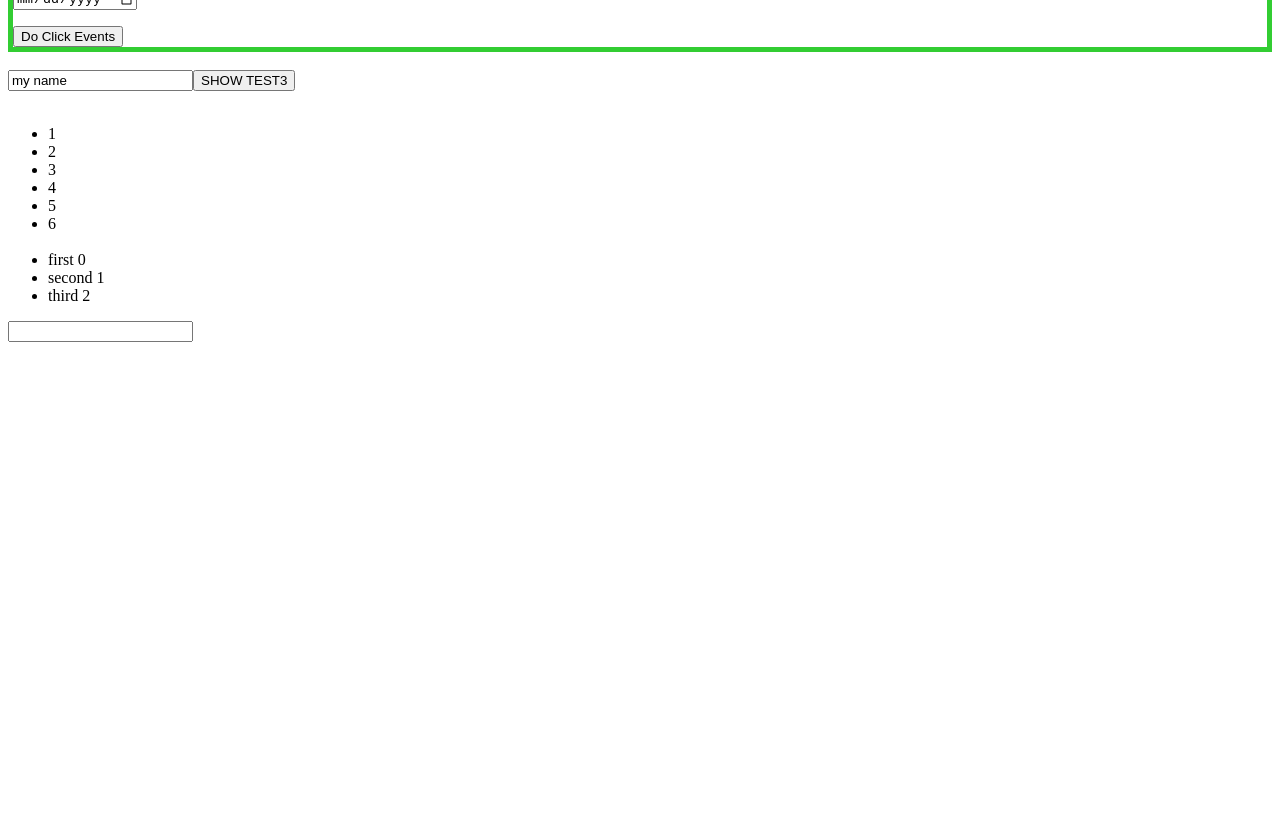
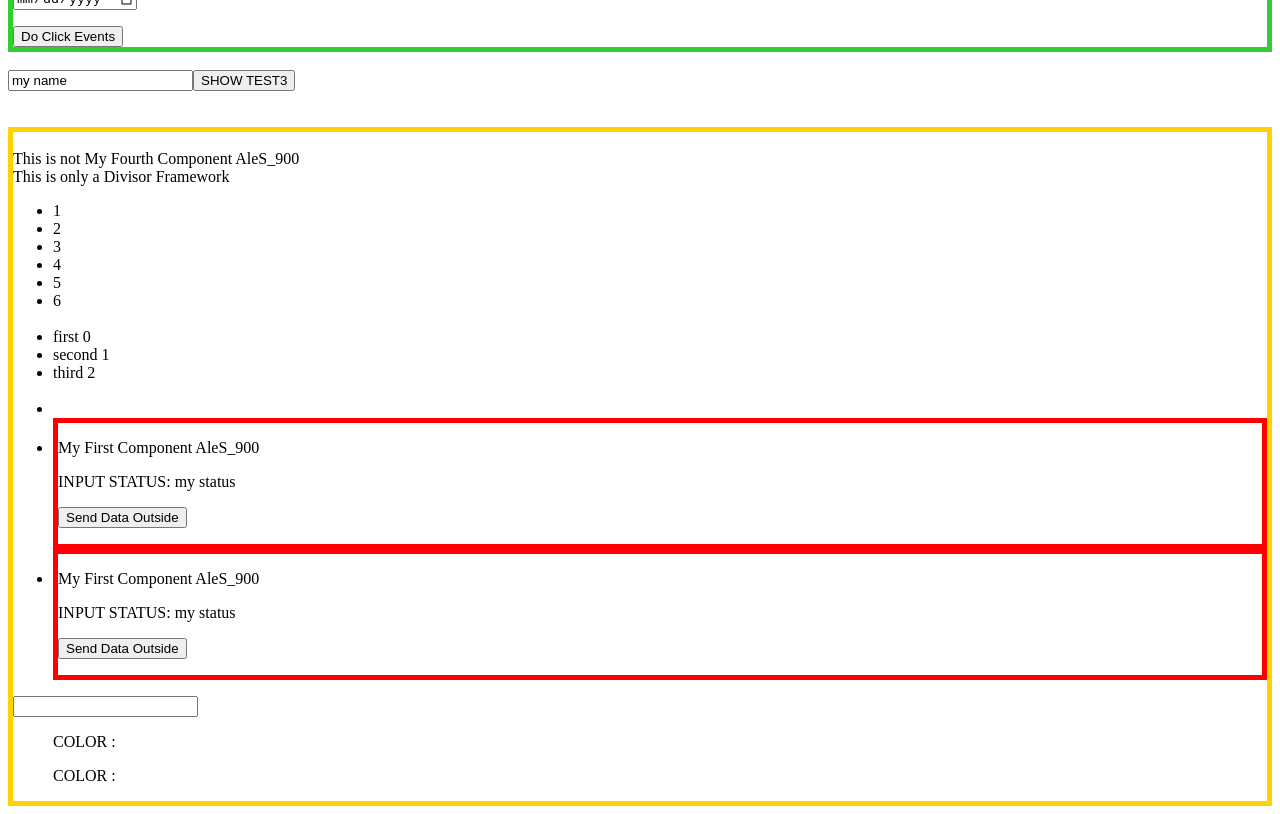
Before and after one commit to AleS900/angular-course-2021, an Angular app: page / in a window 1280 px wide. Shown: the part 480-1294 px from the top of the page. Before the commit the page ends 838 px from the top, so only its background shows below. Built offline with nearby package versions, Linux system fonts and the light colour scheme.

Commit message:
08/11/2021 working with ngFor, ngIf and ngSwith

```diff
--- a/src/app/app.component.html
+++ b/src/app/app.component.html
@@ -2,11 +2,8 @@
 <savc-comp [status]="myStatus" (onSendData)="printDataSantiagoComp($event)">
 </savc-comp><br>
 
-<app-test2
-    name="Alejandro( Juan )"
-    lastName="Céspedes (Gutiérrez)"
-    (onGeneralDataCORRECTED)="printDataExercise5Corrected($event)"
-    (onGeneralData)="printDataExercise5($event)">
+<app-test2 name="Alejandro( Juan )" lastName="Céspedes (Gutiérrez)"
+    (onGeneralDataCORRECTED)="printDataExercise5Corrected($event)" (onGeneralData)="printDataExercise5($event)">
 </app-test2><br>
 
 <input type="text" [(ngModel)]="myNameTest">
@@ -29,16 +26,21 @@
 -->
 <!--div *ngIf = "sw" -->
 <div [hidden]="sw">
-    <savc-comp3
-        [name]="myNameTest">
+    <savc-comp3 [name]="myNameTest">
     </savc-comp3>
-</div>
+</div><br>
 
+
+<div style="border: 5px #FFD200 solid;">
+    <br>
+    This is not My Fourth Component AleS_900<br>
+    This is only a Divisor Framework
     <!--
         ngFor: genera una repiticíon de elementos/
-    coponentes dada ua condición
+        coponentes dada una condición
     -->
     <ul>
+        <!--EJEMPLO 1 NGFOR-->
         <li *ngFor="let item of [1,2,3,4,5,6]">{{item}}</li>
         <!--
              Donde item es una el nombre de nuestra
@@ -51,20 +53,60 @@
         <li>third</li>
         -->
         <br>
+
+        <!--EJEMPLO 2 NGFOR-->
         <li *ngFor="let item of ['first','second','third']; let i = index">
             {{item}} {{i}}
+        </li><br>
+
+        <!--EJEMPLO 3 NGFOR-->
+        <li *ngFor="let item of ['first','second','third']">
+            <savc-comp [status]="myStatus" (onSendData)="printDataSantiagoComp($event)" *ngIf="item !== 'first'">
+            </savc-comp>
         </li>
     </ul>
 
-
-<input type="text" [(ngModel)]="color">
+    <!--
+        ngSwitch: genera un componente cuando
+        recibe la entrada adecuada
+    -->
+    <!--EJEMPLO 1 NGSWITCH-->
+    <input type="text" [(ngModel)]="color" >
     <ul [ngSwitch]="color">
+        COLOR :
         <li *ngSwitchCase="'red'">RED</li>
         <li *ngSwitchCase="'yellow'">YELLOW</li>
         <li *ngSwitchCase="'blue'">BLUE</li>
+        <li *ngSwitchCase="'green'">GREEN</li>
         <li *ngSwitchCaseDefault>NO COLOR SELECTED</li>
     </ul>
 
+    <!--EJEMPLO 2 NGSWITCH-->
+    <ul [ngSwitch]="color">
+        COLOR :
+        <li *ngSwitchCase="'red'">
+            <savc-comp [status]="myStatus" (onSendData)="printDataSantiagoComp($event)">
+            </savc-comp>
+        </li>
+        <li *ngSwitchCase="'green'">
+            <app-test2 name="Alejandro( Juan )" lastName="Céspedes (Gutiérrez)"
+                (onGeneralDataCORRECTED)="printDataExercise5Corrected($event)"
+                (onGeneralData)="printDataExercise5($event)">
+            </app-test2><br>
+        </li>
+        <li *ngSwitchCase="'blue'">
+            <savc-comp3 [name]="myNameTest">
+            </savc-comp3>
+        </li>
+        <li *ngSwitchCaseDefault>
+            NO COLOR SELECTED
+        </li>
+    </ul>
+    <!--
+        NO SE PUEDE COMBINAR DIRECTIVAS EN UN SOLO ELEMENTO, SI SE PUEDE
+        ANIDAR PERO NO COMBINAR
+    -->
+</div>
 
 
 
```
Lines whose indentation alone changed are shown as unchanged.
